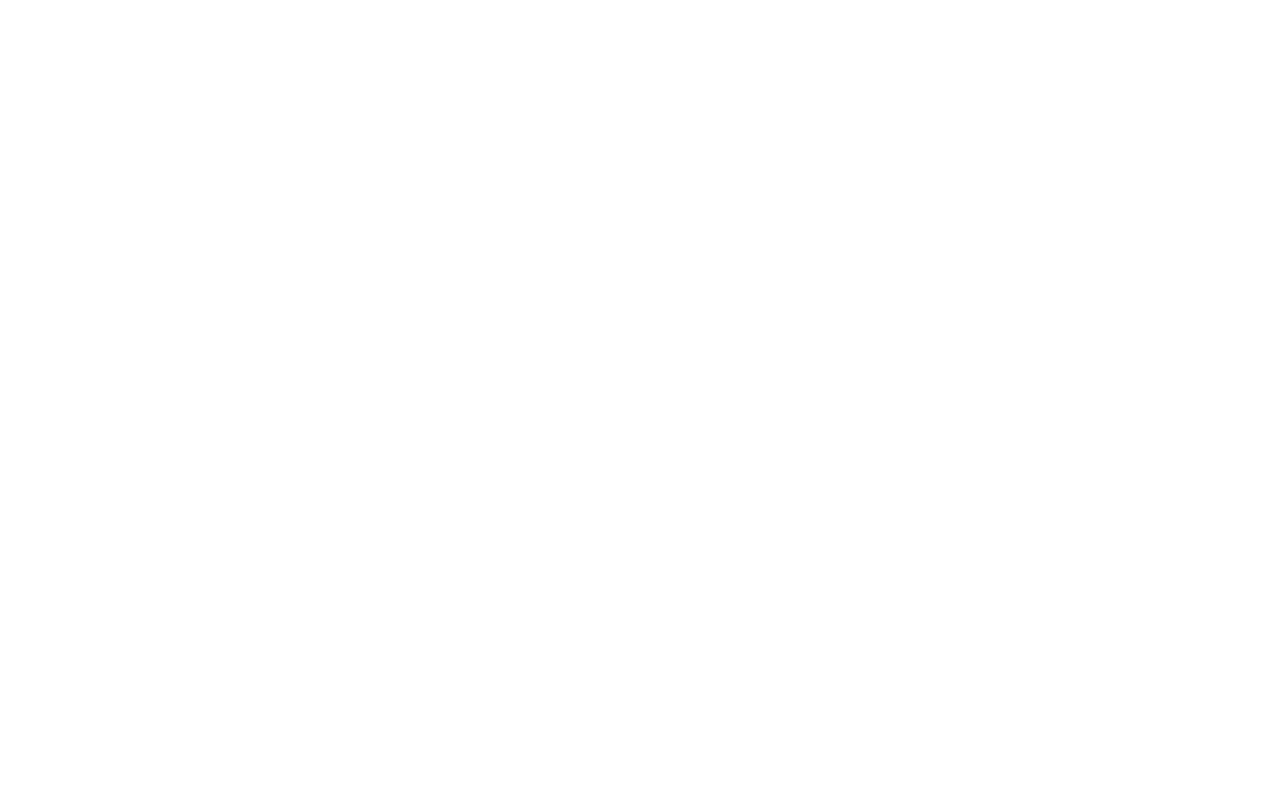
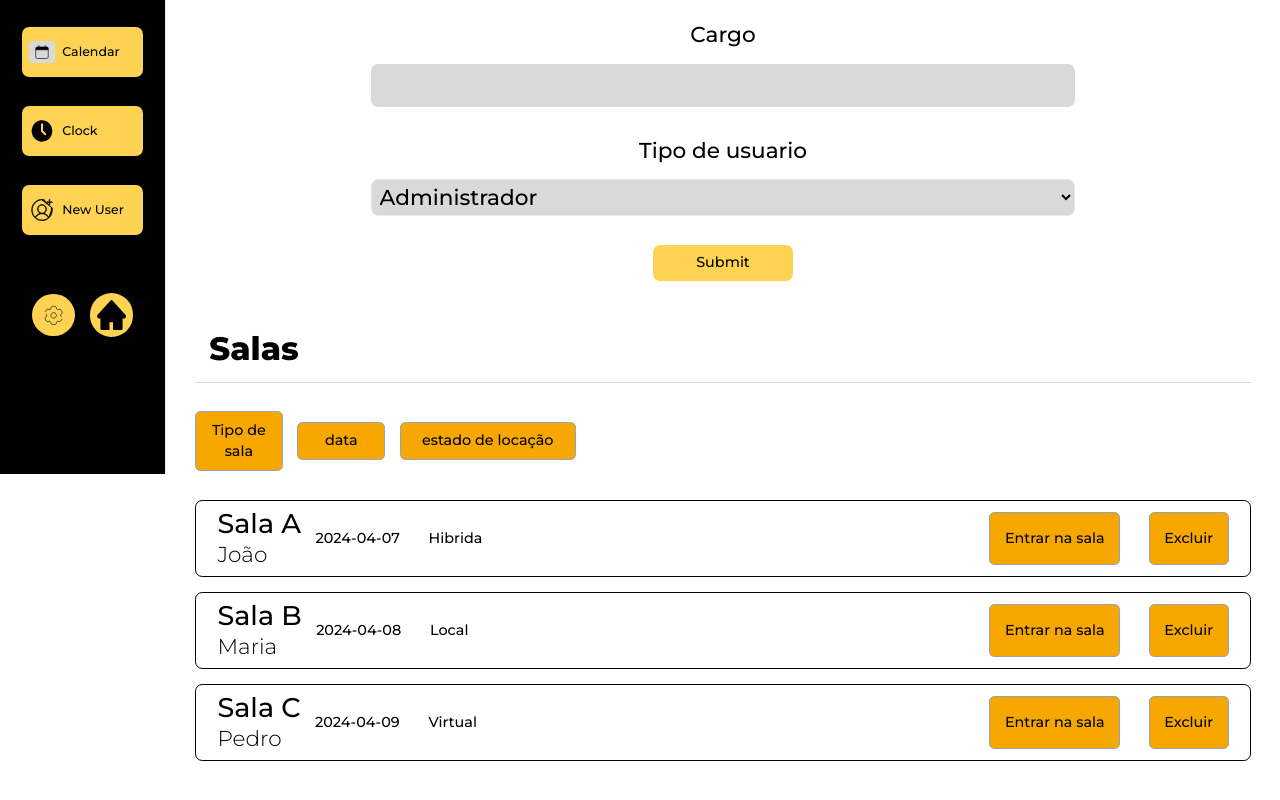
Before and after one commit to gustavohpereira/api_miragegroup_4sem_front, a React (Create React App) app: page /Admin in a window 1280 px wide. Before the commit this address had no page. Shown: the part 326-1126 px from the top of the page. Before the commit the page ends 800 px from the top, so only its background shows below. Built offline with nearby package versions, Linux system fonts and the light colour scheme.

Commit message:
feature/admin page and RoomList

```diff
--- a/src/App.js
+++ b/src/App.js
@@ -4,6 +4,7 @@
 import Login from './components/Login/Login'
 import PageWrapper from './components/PageWrapper/pageWrapper'
 import Register from './components/Register/Register'
+import RoomList from './components/RoomList/RoomList'
 import { AddUserComponent } from './components/addUser/addUserComponent'
 import NewRoom from './components/newroom'
 import Sidebar from './components/sidebar'
@@ -30,8 +31,8 @@
     element: <PageWrapper><AddUserComponent></AddUserComponent></PageWrapper>
   },
   {
-    path: '/newRoom',
-    element: <PageWrapper><NewRoom></NewRoom></PageWrapper>
+    path: '/Admin',
+    element: <PageWrapper><AddUserComponent></AddUserComponent><RoomList></RoomList></PageWrapper>
   }
 ])
 
--- /dev/null
+++ b/src/components/RoomList/RoomList.jsx
@@ -0,0 +1,60 @@
+import PageTitle from "../pageTitle/PageTitle";
+
+
+
+export default function RoomList(){
+
+    const salas = [
+        { nome: "Sala A", dataMarcada: "2024-04-07", tipo: "Hibrida", usuario: "João" },
+        { nome: "Sala B", dataMarcada: "2024-04-08", tipo: "Local", usuario: "Maria" },
+        { nome: "Sala C", dataMarcada: "2024-04-09", tipo: "Virtual", usuario: "Pedro" }
+    ];
+
+    return(
+        <div>
+            <PageTitle>Salas</PageTitle>
+            <div className="gap-4 flex my-8 ">
+                <button className="bg-[#F6A700] p-2 rounded-md  border border-slate-400 w-1/12">
+                    Tipo de sala
+                </button>
+                <button className="bg-[#F6A700] p-2 rounded-md  border border-slate-400 w-1/12">
+                    data
+                </button>
+                <button className="bg-[#F6A700] p-2 rounded-md  border border-slate-400 w-2/12">
+                    estado de locação
+                </button>
+            </div>
+            <div className="flex flex-col  gap-4 my-8 ">
+
+                {salas.map((sala)=>{
+                    return(
+
+                    <div className="standardFlex border border-black rounded-lg items-center p-2 px-6 justify-between w-full">
+                        <div className="flex gap-4">
+
+                            <div className="">
+                                <h1 className="text-3xl">{sala.nome}</h1>
+                                <p className="text-2xl font-light">{sala.usuario}</p>
+                            </div>
+                            <div className="flex gap-8">
+                                <p>{sala.dataMarcada}</p>
+                                <p>{sala.tipo}</p>
+                            </div>
+                        </div>
+                        <div className="flex gap-8">
+                            <button className="bg-[#F6A700] p-4 rounded-md  border border-slate-400">
+
+                                <p>Entrar na sala</p>
+                            </button>
+                            <button className="bg-[#F6A700] p-4 rounded-md  border border-slate-400">
+
+                                <p>Excluir</p>
+                            </button>
+                        </div>
+                    </div>
+                    )
+                })}
+            </div>
+        </div>
+    )
+}
```
